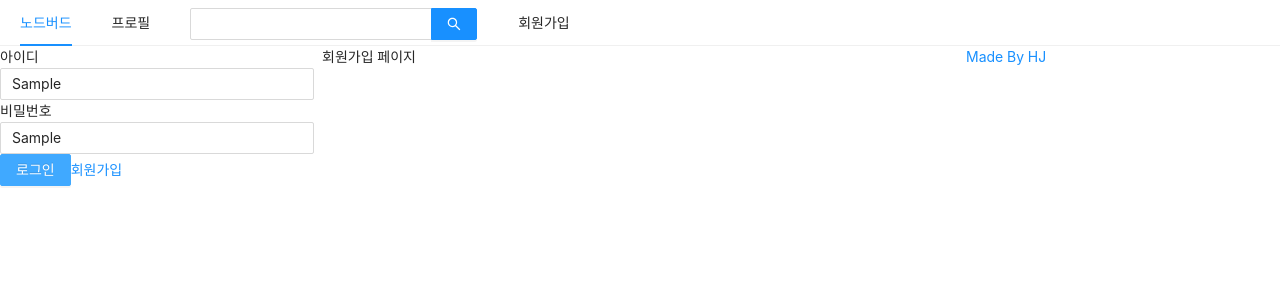
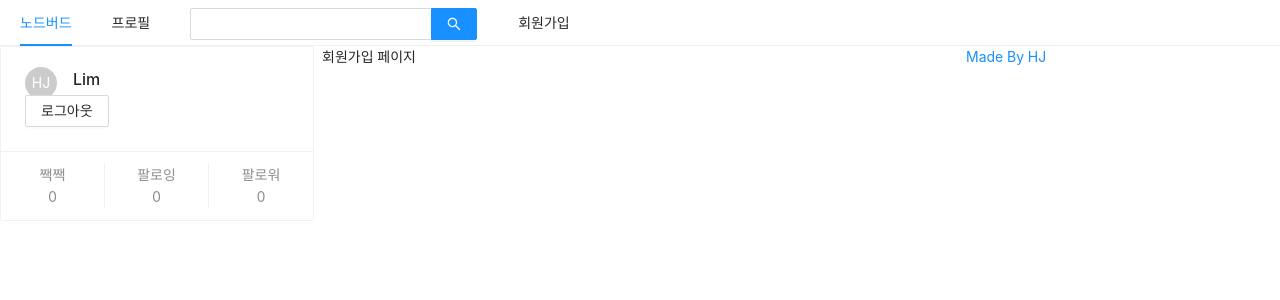
Before and after one commit to Limheonjun/react-nodebird, a Next.js app: page /signup in a window 1280 px wide. Both pictures are taken after typing "Sample", "Sample" into the empty fields and a click on the button "로그인". Shown: the top 300 px of the page. Built offline with nearby package versions, Linux system fonts and the light colour scheme.

Commit message:
더미 데이터 로그인하기

```diff
--- a/components/AppLayout.tsx
+++ b/components/AppLayout.tsx
@@ -2,12 +2,17 @@ import React, { useState } from 'react'
 import PropTypes from 'prop-types'
 import Link from 'next/link'
 import { Menu, Input, Row, Col } from 'antd'
-
+import styled from 'styled-components'
 import UserProfile from './UserProfile';
 import LoginForm from './LoginForm';
+import { ChildProps } from '../interface/interface';
 
-const AppLayout = function ({ children }: Props) {
-  const [isLoggedIn, setIsLoggedInd] = useState<boolean>(false)
+const SearchInput = styled(Input.Search)`
+  vertical-align: middle;
+`
+
+const AppLayout = function ({ children }: ChildProps) {
+  const [isLoggedIn, setIsLoggedIn] = useState<boolean>(false)
 
   return (
     <div>
@@ -19,7 +24,7 @@ const AppLayout = function ({ children }: Props) {
           <Link href="/profile"><a>프로필</a></Link>
         </Menu.Item>
         <Menu.Item>
-          <Input.Search enterButton style={{ verticalAlign: 'middle' }}/>
+          <SearchInput enterButton/>
         </Menu.Item>
         <Menu.Item>
           <Link href="/signup"><a>회원가입</a></Link>
@@ -27,7 +32,7 @@ const AppLayout = function ({ children }: Props) {
       </Menu>
       <Row gutter={8}>
         <Col xs={24} md={6}>
-          {isLoggedIn ? <UserProfile /> : <LoginForm/>}
+          {isLoggedIn ? <UserProfile setIsLoggedIn={setIsLoggedIn} /> : <LoginForm setIsLoggedIn={setIsLoggedIn}/>}
         </Col>
         <Col xs={24} md={12}>
           {children}
@@ -50,11 +55,3 @@ const AppLayout = function ({ children }: Props) {
 
 
 export default AppLayout
-
-
-/**
- * 타입스크립트 번외 세팅
- */
-interface Props {
-  children: React.ReactNode
-}
--- a/components/LoginForm.tsx
+++ b/components/LoginForm.tsx
@@ -1,8 +1,18 @@
-import React, { useCallback, useState } from 'react';
+import React, { useCallback, useMemo, useState } from 'react';
 import { Form, Input, Button } from 'antd'
 import Link from 'next/link'
+import styled from 'styled-components'
+import { LogInProps } from '../interface/interface';
 
-const LoginForm = function () {
+const ButtonWrapper = styled.div`
+  margin-top: 10px;
+`;
+
+const FormWrapper = styled(Form)`
+  padding: 10px;
+`
+
+const LoginForm = function ({ setIsLoggedIn }: LogInProps) {
   const [id, setId] = useState<string>('')
   const [password, setPassword] = useState<string>('')
   const [passwordCheck, setPasswordCheck] = useState<string>('')
@@ -15,8 +25,15 @@ const LoginForm = function () {
     setPassword(e.target.value)
   }, [])
 
+  const style = useMemo(() => ({ marginTop: 10 }), [])
+
+  const onSubmitForm = useCallback((e: React.ChangeEvent<HTMLInputElement>) => {
+    console.log(id, password);
+    setIsLoggedIn(true)
+  }, [id, password])
+
   return (
-    <Form>
+    <FormWrapper onFinish={onSubmitForm}>
       <div>
         <label htmlFor="user-id">아이디</label>
         <br />
@@ -27,11 +44,11 @@ const LoginForm = function () {
         <br />
         <Input name="user-password" value={password} onChange={onChangePassword} required/>
       </div>
-      <div>
+      <ButtonWrapper style={style}>
         <Button type="primary" htmlType="submit" loading={false}>로그인</Button>
-        <Link href="/signup"><a>회원가입</a></Link>
-      </div>
-    </Form>
+        <Link href="/signup"><Button><a>회원가입</a></Button></Link>
+      </ButtonWrapper>
+    </FormWrapper>
   )
 }
 
--- /dev/null
+++ b/components/UserProfile.tsx
@@ -0,0 +1,27 @@
+import React, { useCallback } from 'react';
+import { Card, Avatar, Button } from 'antd'
+import { LogInProps } from '../interface/interface';
+
+const UserProfile = function ({ setIsLoggedIn }: LogInProps) {
+  const onLogOut = useCallback(() => {
+    setIsLoggedIn(false)
+  }, [])
+
+  return (
+    <Card
+      actions={[
+        <div key="twit">짹짹<br/>0</div>,
+        <div key="followings">팔로잉<br/>0</div>,
+        <div key="followers">팔로워<br/>0</div>
+      ]}
+    >
+      <Card.Meta
+        avatar={<Avatar>HJ</Avatar>}
+        title="Lim"
+      />
+      <Button onClick={onLogOut}>로그아웃</Button>
+    </Card>
+  )
+}
+
+export default UserProfile
```
